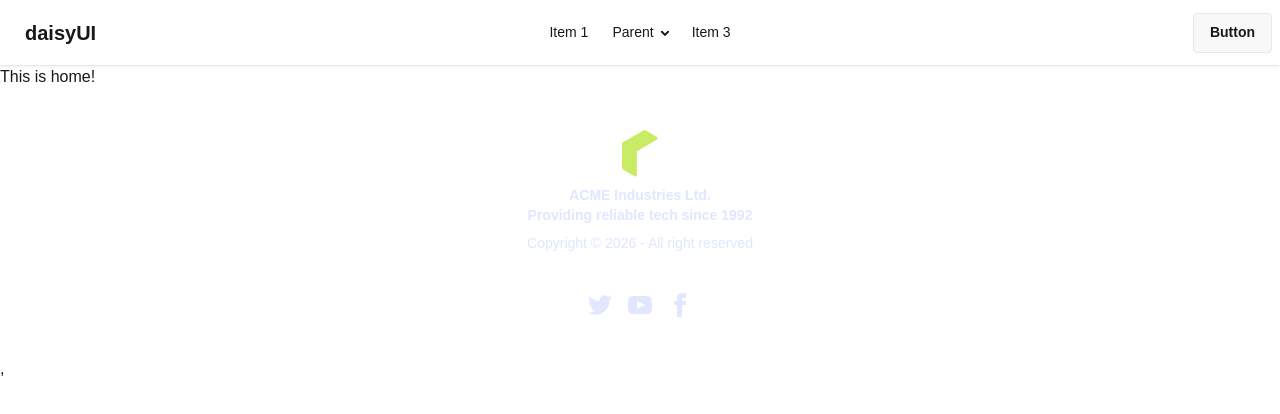
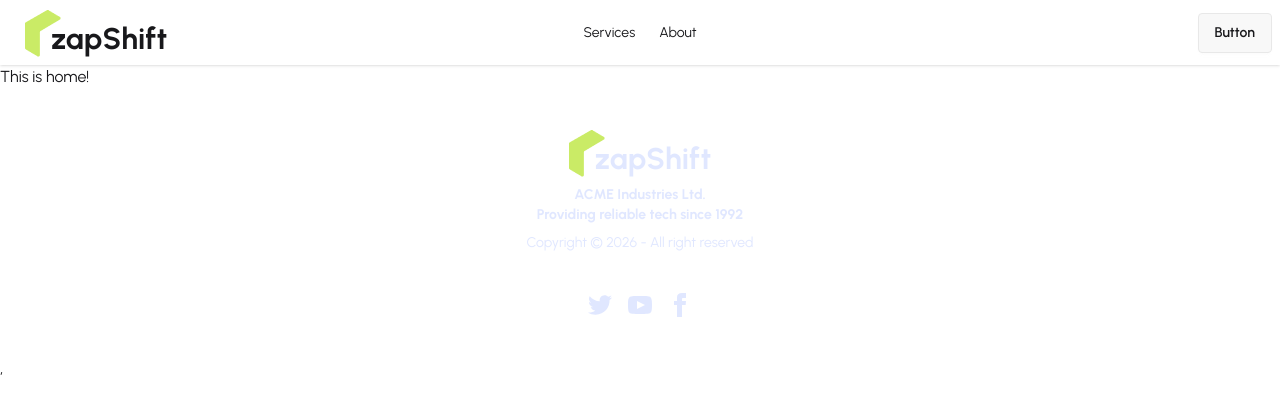
Before and after one commit to nahid-77/Zap_Shift_Project, a React (Vite) app in the folder zap-shift-client/: page / in a window 1280 px wide. Shown: the top 414 px of the page. Built offline with nearby package versions, Linux system fonts and the light colour scheme.

Commit message:
NavBar is updated and primary, secondary colors included

```diff
--- a/zap-shift-client/package.json
+++ b/zap-shift-client/package.json
@@ -13,6 +13,7 @@
     "@tailwindcss/vite": "^4.3.3",
     "react": "^19.2.8",
     "react-dom": "^19.2.8",
+    "react-icons": "^5.7.0",
     "react-router": "^7.18.4",
     "react-router-dom": "^7.18.4",
     "tailwindcss": "^4.3.3"
--- a/zap-shift-client/src/components/Logo/Logo.jsx
+++ b/zap-shift-client/src/components/Logo/Logo.jsx
@@ -3,8 +3,9 @@ import logo from '../../assets/logo.png'
 
 const Logo = () => {
     return (
-        <div>
+        <div className='flex items-end'>
             <img src={logo} alt="" />
+            <h2 className="text-3xl font-bold -ms-2.5">zapShift</h2>
         </div>
     );
 };
--- a/zap-shift-client/src/index.css
+++ b/zap-shift-client/src/index.css
@@ -1,7 +1,17 @@
+@import url('https://fonts.googleapis.com/css2?family=Urbanist:ital,wght@0,100..900;1,100..900&display=swap');
 @import "tailwindcss";
-@plugin "daisyui";
 
-@import url('https://fonts.googleapis.com/css2?family=Urbanist:ital,wght@0,100..900;1,100..900&display=swap');
+@plugin "daisyui" {
+   themes: light --default;
+}
+
+@plugin "daisyui/theme" {
+  name: "light";
+  default: true;
+  --color-primary: #CAEB66;
+  --color-secondary: #03373D;
+}
+
 
 body{
   font-family: "Urbanist", sans-serif;
--- a/zap-shift-client/src/layouts/RootLayout.jsx
+++ b/zap-shift-client/src/layouts/RootLayout.jsx
@@ -5,7 +5,7 @@ import NavBar from '../pages/shared/NavBar/NavBar';
 
 const RootLayout = () => {
     return (
-        <div>
+        <div className='max-w-7xl mx-auto'>
             <NavBar></NavBar>
             <Outlet></Outlet>
             <Footer></Footer>
--- /dev/null
+++ b/zap-shift-client/src/pages/Home/Banner/Banner.jsx
@@ -0,0 +1,11 @@
+import React from 'react';
+
+const Banner = () => {
+    return (
+        <div>
+
+        </div>
+    );
+};
+
+export default Banner;
--- a/zap-shift-client/src/pages/shared/NavBar/NavBar.jsx
+++ b/zap-shift-client/src/pages/shared/NavBar/NavBar.jsx
@@ -1,6 +1,18 @@
 import React from "react";
+import Logo from "../../../components/Logo/Logo";
+import { NavLink } from "react-router";
 
 const NavBar = () => {
+  const links =<>
+      <li>
+        <NavLink to="/services">Services</NavLink>
+      </li>
+      <li>
+        <NavLink to="/about">About</NavLink>
+      </li>
+    </>
+
+
   return (
     <div className="navbar bg-base-100 shadow-sm">
       <div className="navbar-start">
@@ -27,48 +39,18 @@ const NavBar = () => {
             tabIndex={-1}
             className="menu menu-sm dropdown-content bg-base-100 rounded-box z-1 mt-3 w-52 p-2 shadow"
           >
-            <li>
-              <a>Item 1</a>
-            </li>
-            <li>
-              <a>Parent</a>
-              <ul className="p-2">
-                <li>
-                  <a>Submenu 1</a>
-                </li>
-                <li>
-                  <a>Submenu 2</a>
-                </li>
-              </ul>
-            </li>
-            <li>
-              <a>Item 3</a>
-            </li>
+          {links}
           </ul>
         </div>
-        <a className="btn btn-ghost text-xl">daisyUI</a>
+        <a className="btn btn-ghost text-xl">
+          <Logo />
+        </a>
       </div>
       <div className="navbar-center hidden lg:flex">
         <ul className="menu menu-horizontal px-1">
-          <li>
-            <a>Item 1</a>
-          </li>
-          <li>
-            <details>
-              <summary>Parent</summary>
-              <ul className="p-2 bg-base-100 w-40 z-1">
-                <li>
-                  <a>Submenu 1</a>
-                </li>
-                <li>
-                  <a>Submenu 2</a>
-                </li>
-              </ul>
-            </details>
-          </li>
-          <li>
-            <a>Item 3</a>
-          </li>
+
+          {links}
+
         </ul>
       </div>
       <div className="navbar-end">
```
Also changed, not shown: 1 other file (tests, documents, lock files or other folders).
